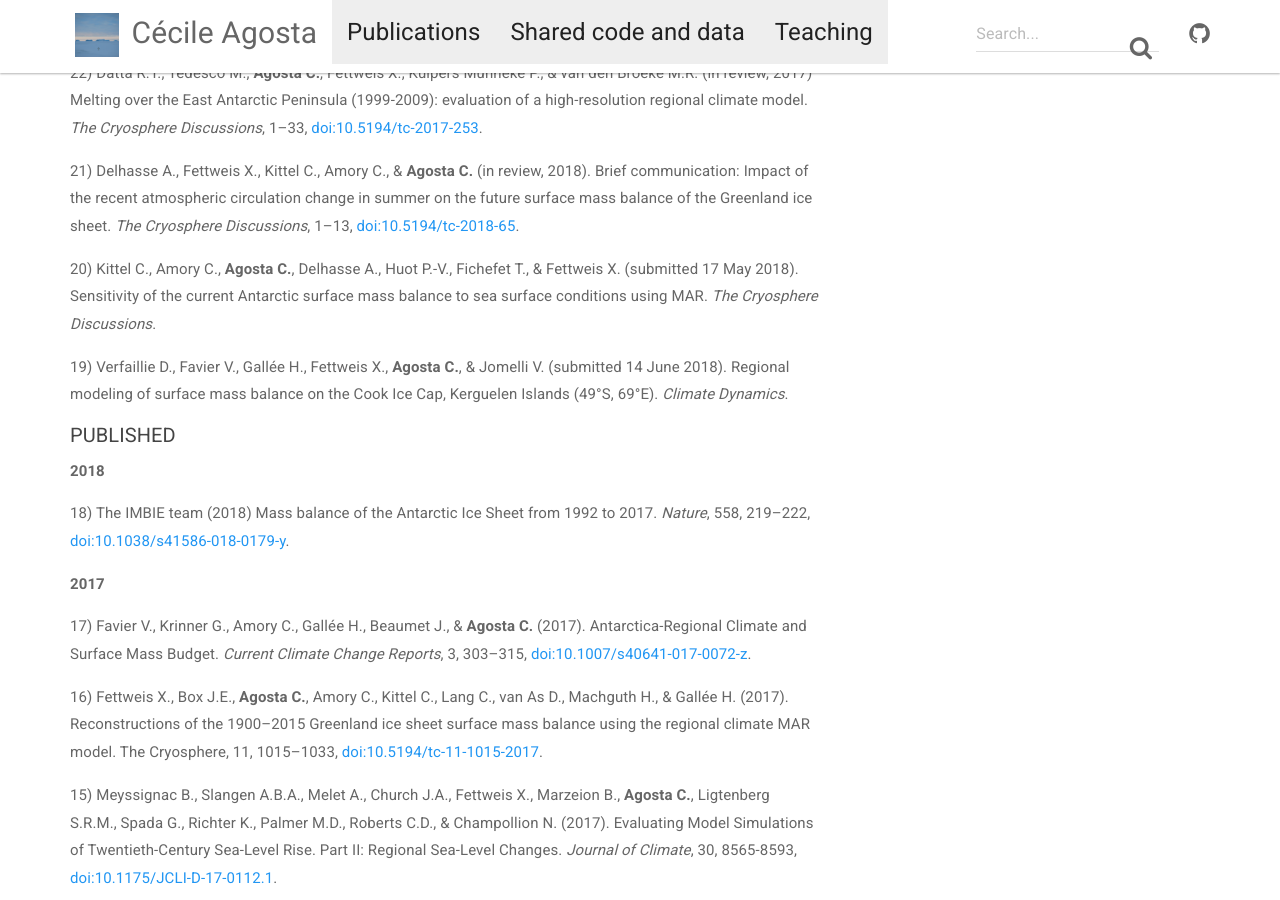
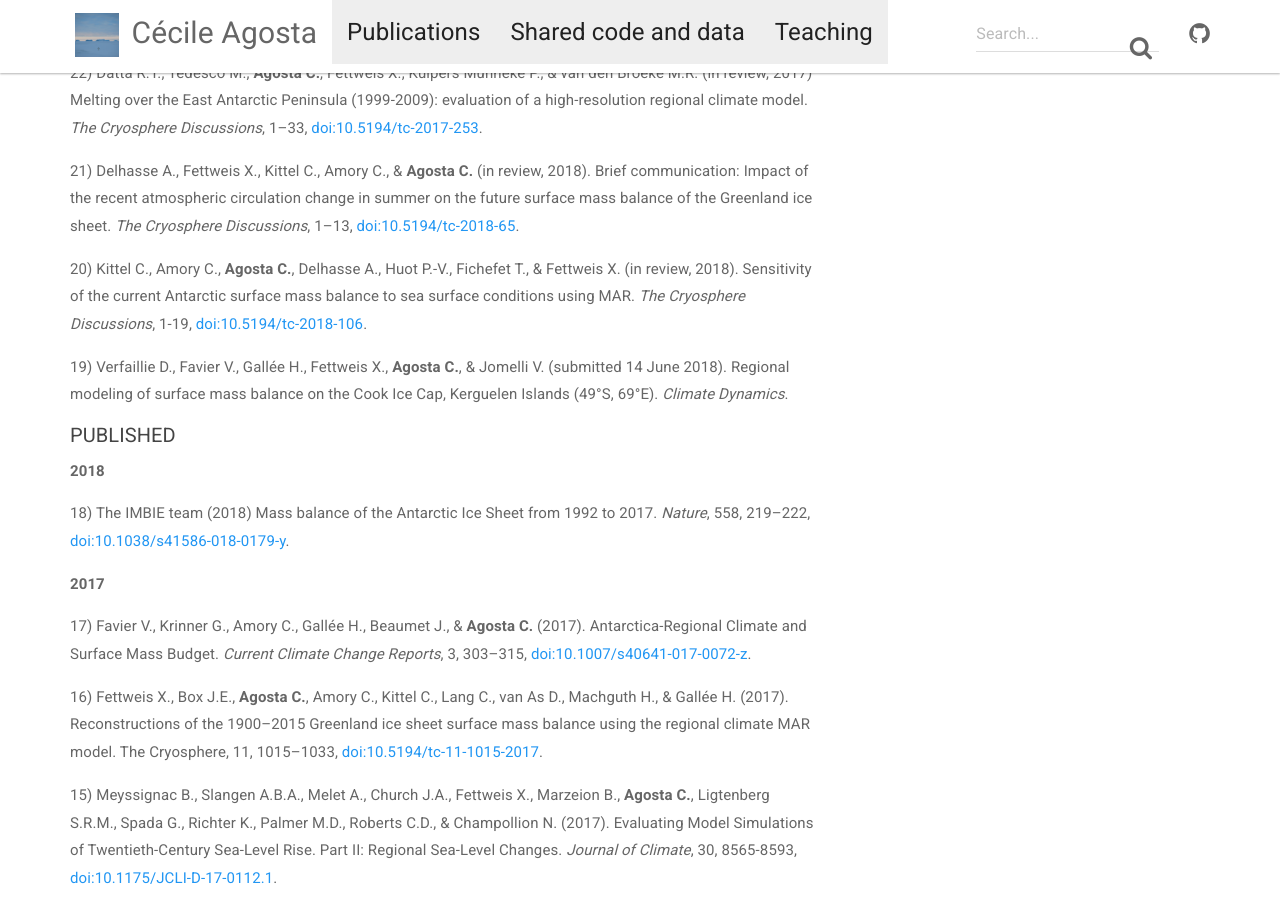
Before and after one commit to cecileagosta/cecileagosta.github.io, a Jekyll site: the page built from _docs/publications.md, in a window 1280 px wide and 900 px high, scrolled down 522 px. Built offline with Jekyll 4.4.1, drawn with Linux system fonts in a browser that asks for light colours; nearby versions of some CDN libraries.

Commit message:
Add Kittel doi

```diff
--- a/_docs/publications.md
+++ b/_docs/publications.md
@@ -17,7 +17,7 @@ permalink: /publications/
 
 21) Delhasse A., Fettweis X., Kittel C., Amory C., & **Agosta C.** (in review, 2018). Brief communication: Impact of the recent atmospheric circulation change in summer on the future surface mass balance of the Greenland ice sheet. *The Cryosphere Discussions*, 1–13, [doi:10.5194/tc-2018-65](https://doi.org/10.5194/tc-2018-65).
 
-20) Kittel C., Amory C., **Agosta C.**, Delhasse A., Huot P.-V., Fichefet T., & Fettweis X. (submitted 17 May 2018). Sensitivity of the current Antarctic surface mass balance to sea surface conditions using MAR. *The Cryosphere Discussions*.
+20) Kittel C., Amory C., **Agosta C.**, Delhasse A., Huot P.-V., Fichefet T., & Fettweis X. (in review, 2018). Sensitivity of the current Antarctic surface mass balance to sea surface conditions using MAR. *The Cryosphere Discussions*, 1-19, [doi:10.5194/tc-2018-106](https://doi.org/10.5194/tc-2018-106).
 
 19) Verfaillie D., Favier V., Gallée H., Fettweis X., **Agosta C.**, & Jomelli V. (submitted 14 June 2018). Regional modeling of surface mass balance on the Cook Ice Cap, Kerguelen Islands (49°S, 69°E). *Climate Dynamics*.
 
```
